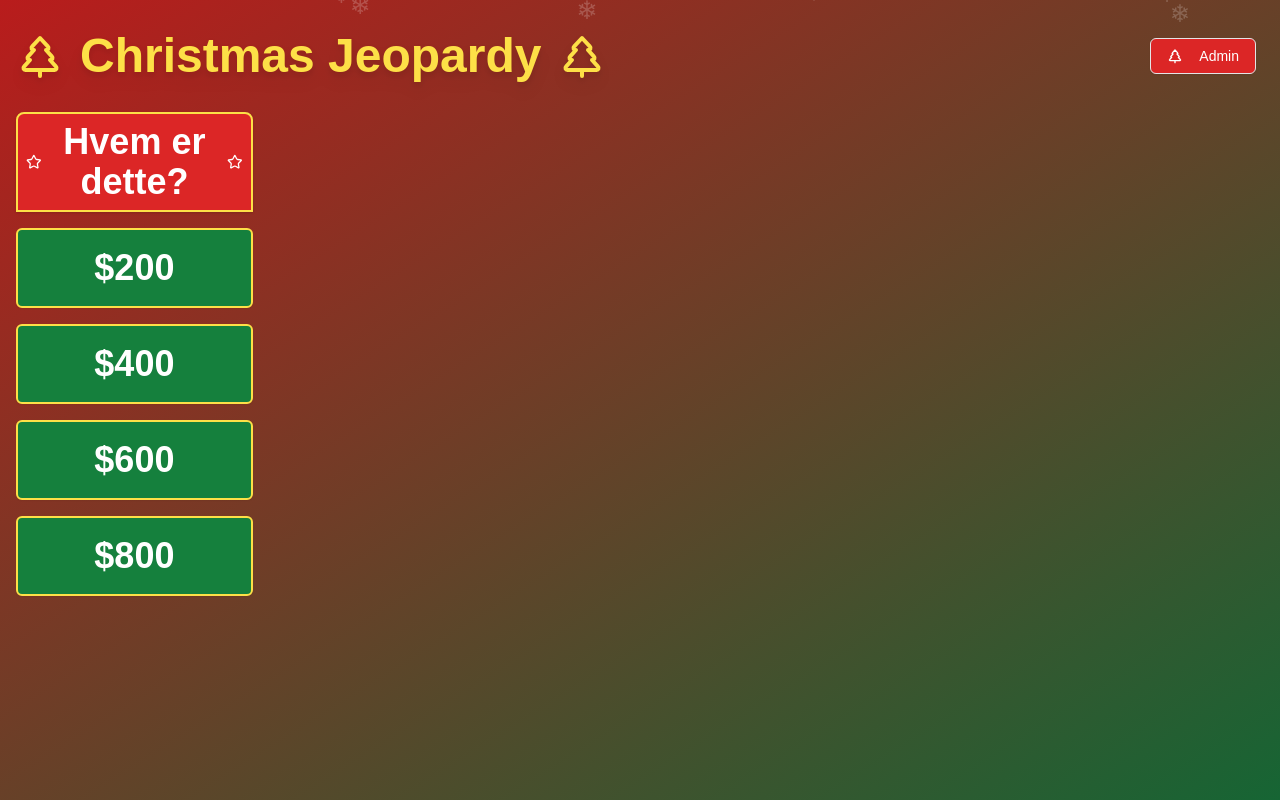
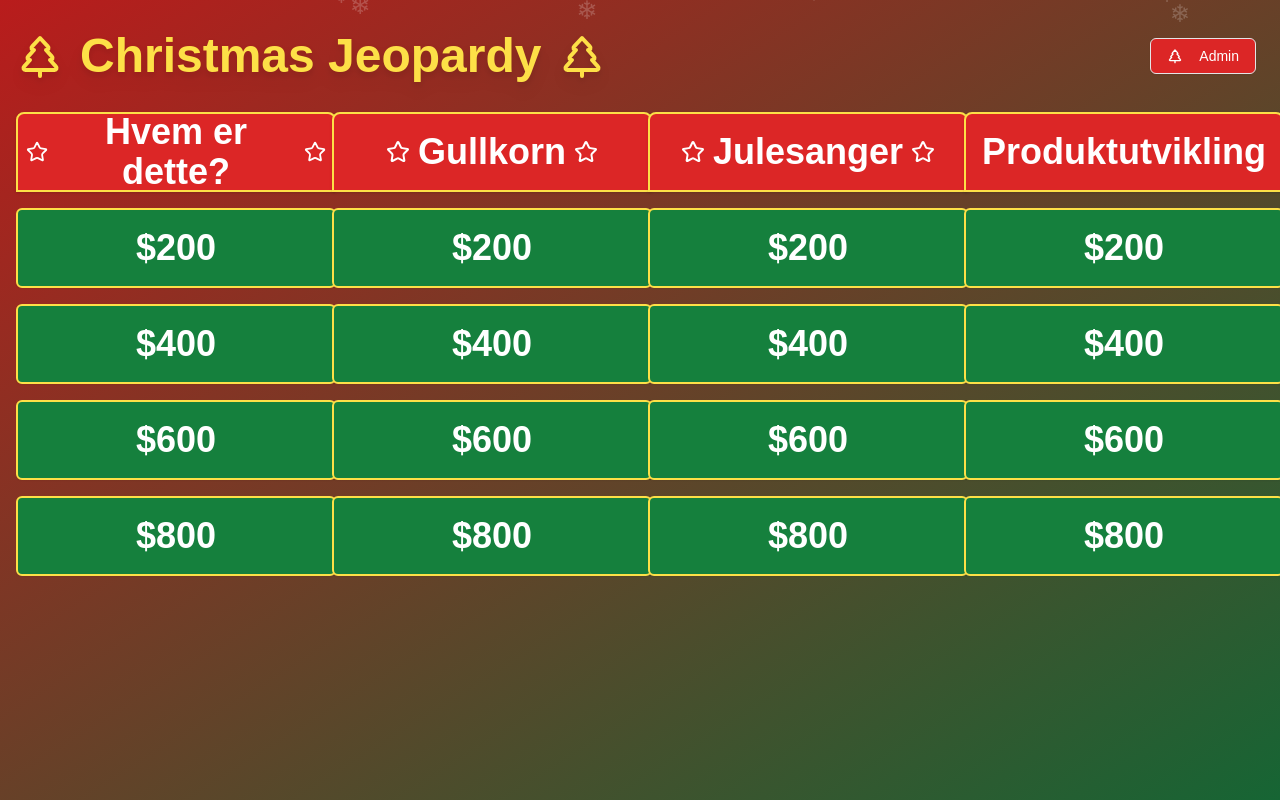
Before and after one commit to theresmf/quizz, a Next.js app: page / in a window 1280 px wide. Built offline with nearby package versions, Linux system fonts and the light colour scheme.

Commit message:
Legge til de siste spørsmålene og litt styling

```diff
--- a/src/app/admin/AdminBoard.tsx
+++ b/src/app/admin/AdminBoard.tsx
@@ -35,7 +35,7 @@ type Question = {
   question: string;
   answer: string;
   categories: string[];
-  image: string;
+  image: string | null;
 };
 
 export default function AdminBoard() {
--- a/src/app/game-board/GameBoard.tsx
+++ b/src/app/game-board/GameBoard.tsx
@@ -169,10 +169,10 @@ export default function JeopardyBoard() {
         </div>
 
         {/* Jeopardy Board */}
-        <div className="grid grid-cols-1 sm:grid-cols-2 md:grid-cols-3 lg:grid-cols-5 gap-4 flex-grow">
+        <div className="grid grid-cols-1 sm:grid-cols-2 md:grid-cols-3 lg:grid-cols-4 gap-4 flex-grow">
           {categories.map((category, categoryIndex) => (
             <div key={category.name} className="space-y-4">
-              <h2 className="text-4xl font-semibold text-center bg-red-600 text-white p-2 rounded-t-lg shadow border-2 border-yellow-300 flex items-center justify-center">
+              <h2 className="text-4xl font-semibold text-center bg-red-600 text-white p-2 rounded-t-lg shadow border-2 border-yellow-300 flex items-center justify-center h-20 w-80">
                 <Star className="mr-2 h-6 w-6" />
                 {category.name}
                 <Star className="ml-2 h-6 w-6" />
@@ -182,7 +182,7 @@ export default function JeopardyBoard() {
                   <DialogTrigger asChild>
                     <Button
                       variant="outline"
-                      className="w-full h-20 text-4xl font-bold bg-green-700 hover:bg-green-600 text-white border-2 border-yellow-300"
+                      className="h-20 text-4xl font-bold bg-green-700 hover:bg-green-600 text-white border-2 border-yellow-300 w-80"
                       onClick={() =>
                         handleReveal(categoryIndex, questionIndex, item.value)
                       }
@@ -199,8 +199,8 @@ export default function JeopardyBoard() {
                   </DialogTrigger>
                   <DialogContent className="bg-red-800 text-white border-4 border-yellow-300 max-w-none w-5/6 h-5/6 p-8">
                     <DialogHeader
-                      className="gap-0 leadning-none inline-flex"
-                      style={{ lineHeight: "1 !important" }}
+                      className="leadning-none inline-flex flex-start"
+                      style={{ justifyContent: "space-between !important" }}
                     >
                       <DialogTitle
                         className="text-yellow-300 inline-flex gap-0 items-center justify-center text-4xl leadning-none"
@@ -211,18 +211,22 @@ export default function JeopardyBoard() {
                       </DialogTitle>
                     </DialogHeader>
                     <div className="py-4 flex justify-center items-center flex-col">
-                      <p className="text-4xl font-semibold mb-4">
+                      <p
+                        className="text-8xl font-semibold mb-4"
+                        style={{ maxWidth: "90%" }}
+                      >
                         {item.question}
                       </p>
-                      {item.image.length > 0 && (
+                      {item.image != null && (
                         <Image
                           alt="Selected"
                           className="object-cover"
-                          width={350}
-                          height={350}
+                          width={450}
+                          height={450}
                           src={item.image}
                         />
                       )}
+                    </div>
                     {revealedAnswers.has(
                       `${categoryIndex}-${questionIndex}`
                     ) ? (
@@ -239,7 +243,6 @@ export default function JeopardyBoard() {
                         Reveal Answer
                       </Button>
                     )}
-                    </div>
                     {players.length > 0 && (
                       <div className="mt-4">
                         <h3 className="text-4xl font-semibold mb-2 text-yellow-300 flex items-center justify-center">
--- a/src/app/game_context.tsx
+++ b/src/app/game_context.tsx
@@ -7,7 +7,7 @@ type Question = {
   value: number;
   question: string;
   answer: string;
-  image: string;
+  image: string | null;
   categories: string[];
 };
 
@@ -83,45 +83,136 @@ const questionsBilde = [
   },
 ];
 
+const questionsQuotes = [
+  {
+    id: 12335,
+    value: 200,
+    image: null,
+    question:
+      "Han som sa: “Det er egentlig litt behagelig å jobbe i Lovisa også. Man kan være litt mer skjetten der inne når alt er skjettent rundt dæ.”",
+    categories: ["quotes"],
+    answer: "Tor Martin",
+  },
+  {
+    id: 12336,
+    value: 400,
+    image: null,
+    question: "Jeg er forræder by default",
+    categories: ["quotes"],
+    answer: "Janniche",
+  },
+  {
+    id: 12337,
+    value: 600,
+    image: null,
+    question:
+      "Mine grunnleggende behov e mat, vann, vindussete og priority boarding",
+    categories: ["quotes"],
+    answer: "Runar",
+  },
+  {
+    id: 12338,
+    value: 800,
+    image: null,
+    question:
+      "Han som spurte Johannes:\n'Kan vi ikke bare bruke sånn derre Moscow Mule til å predikere?'",
+    categories: ["quotes"],
+    answer: "Lars",
+  },
+];
+
+const questionsSongs = [
+  {
+    id: 22335,
+    value: 200,
+    image: null,
+    question:
+      "Julesangen som på svensk oversettes til: ”Att julen är roligast för alla som är små, om ingen går i fällan och aktar sig för den, ska alla nästa år få fira jul igen.”",
+    categories: ["songs"],
+    answer: "Musevisa",
+  },
+  {
+    id: 22336,
+    value: 400,
+    image: null,
+    question:
+      "Julesangen som på tysk oversettes til: “Fröhliche Weihnachten, Fröhliche Weihnachten, Ich wünsche dir fröhliche Weihnachten, Ich wünsche dir fröhliche Weihnachten, Und ein glückliches neues Jahr.”",
+    categories: ["songs"],
+    answer: "Feliz navidad",
+  },
+  {
+    id: 22337,
+    value: 600,
+    image: null,
+    question:
+      "Julesangen som på nederlandsk oversettes til: “Nu branden duizend kerstlichten, Overal in de stad, Met vreugde en liefde, Kerstdagen zijn zo fijn!”",
+    categories: ["songs"],
+    answer: "Nå tennes tusen julelys",
+  },
+  {
+    id: 22338,
+    value: 800,
+    image: null,
+    question:
+      "Julesangen som på fransk oversettes til: “Vive le vent, vive le vent, Vive le vent d'hiver, Qui rapporte aux vieux enfants Leurs souvenirs d'hier. Vive le vent, vive le vent, Vive le vent d'hiver.”",
+    categories: ["songs"],
+    answer: "Jingle bells",
+  },
+];
+
+const questionsProduct = [
+  {
+    id: 22445,
+    value: 200,
+    image: null,
+    question:
+      "Hvert smart produktteams sin flittige assistent som slaver natt og dag for å besvare all verdens spørsmål ",
+    categories: ["product"],
+    answer: "ChatGPT",
+  },
+  {
+    id: 22446,
+    value: 400,
+    image: null,
+    question:
+      "En visuell metode som hjelper team å navigere produktutforskning som gifter seg fint med vin",
+    categories: ["product"],
+    answer: "OST",
+  },
+  {
+    id: 22447,
+    value: 600,
+    image: null,
+    question:
+      "Ett banebrytende rammeverk med fokus på hyppige leveranser på tom mage",
+    categories: ["product"],
+    answer: "PIL (prod innen lunsj)",
+  },
+  {
+    id: 22448,
+    value: 800,
+    image: null,
+    question:
+      "Guru designmetode som hver seriøse produktutvikler skyr som pesten",
+    categories: ["product"],
+    answer: "I-design",
+  },
+];
+
 export const JeopardyProvider: React.FC<{ children: React.ReactNode }> = ({
   children,
 }) => {
   const [categories, setCategories] = useState<Category[]>([
     { questions: questionsBilde, name: "Hvem er dette?" },
+    { questions: questionsQuotes, name: "Gullkorn" },
+    { questions: questionsSongs, name: "Julesanger" },
+    { questions: questionsProduct, name: "Produktutvikling" },
   ]);
   const [availableQuestions, setAvailableQuestions] = useState<Question[]>([
-    {
-      id: 12345,
-      value: 200,
-      image: "/pictures/Level1.png",
-      question: "Hvem er dette?",
-      categories: ["bilde"],
-      answer: "Gøril og Grinchen",
-    },
-    {
-      id: 12346,
-      value: 400,
-      image: "pictures/Level2.png",
-      question: "Hvem er dette?",
-      categories: ["bilde"],
-      answer: "Markus, Jostein og Rudolf",
-    },
-    {
-      id: 12347,
-      value: 600,
-      image: "pictures/Level3.png",
-      question: "Hvem er dette?",
-      categories: ["bilde"],
-      answer: "Kevin McCallister, Emil Telstad og John McClane",
-    },
-    {
-      id: 12348,
-      value: 800,
-      image: "pictures/Level4.png",
-      question: "Hvem er dette?",
-      categories: ["bilde"],
-      answer: "Vilde, Anne Marie, Gizmo og David",
-    },
+    ...questionsBilde,
+    ...questionsQuotes,
+    ...questionsSongs,
+    ...questionsProduct,
   ]);
   const [players, setPlayers] = useState<Player[]>([]);
   const addPlayer = (name: string) => {
```
Lines whose indentation alone changed are shown as unchanged.
